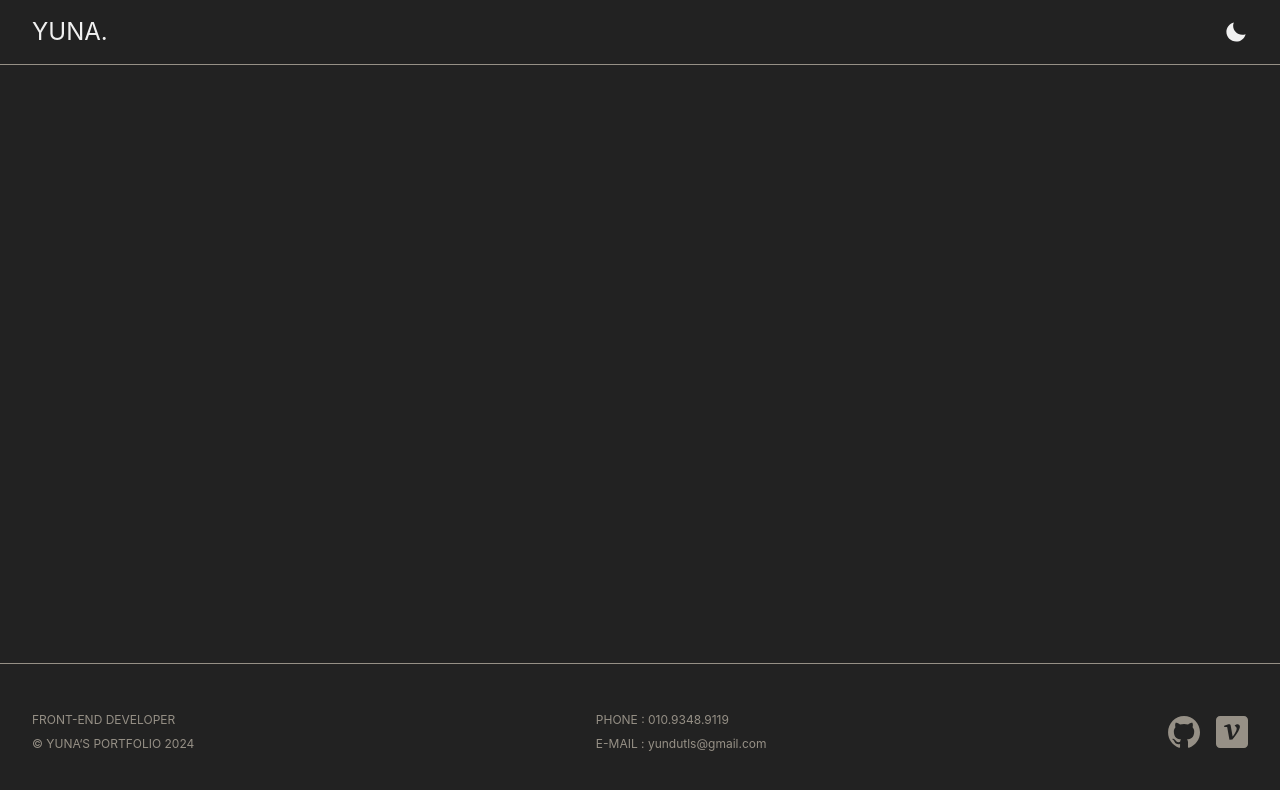
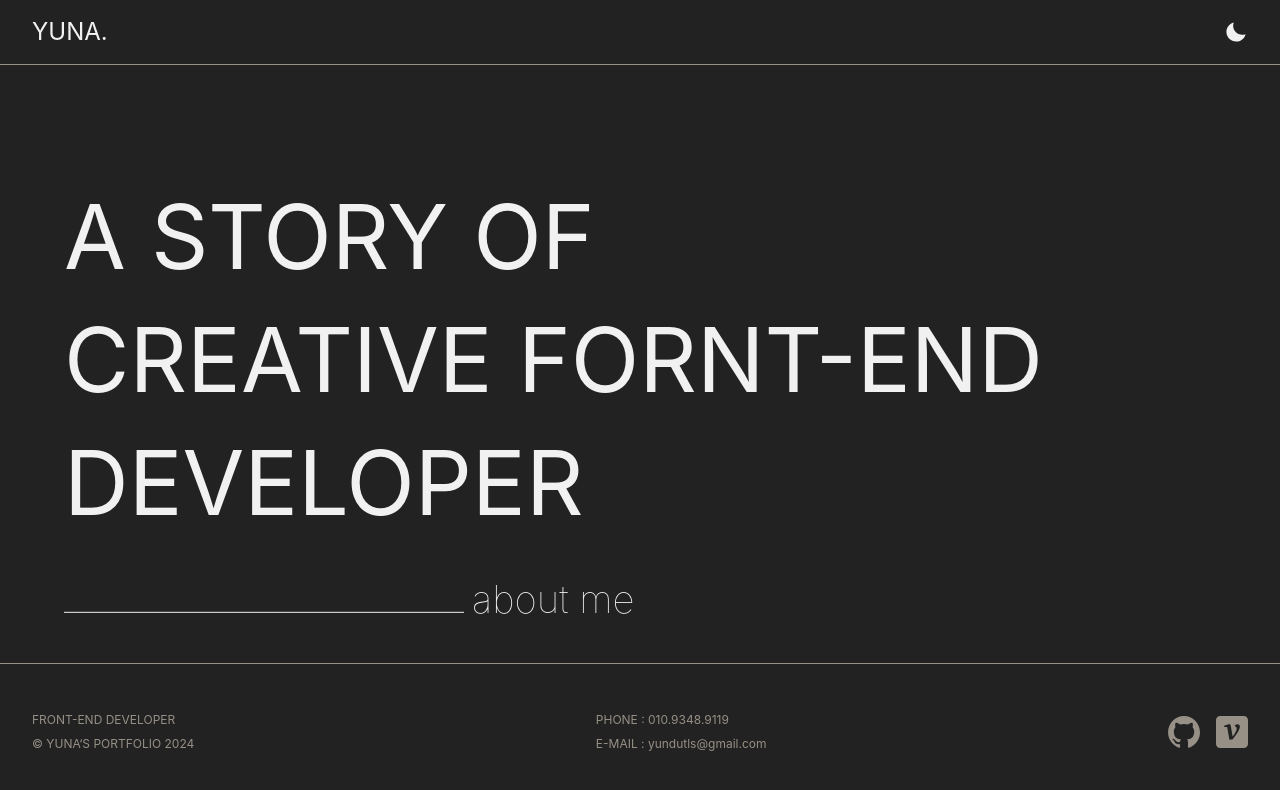
Before and after one commit to daeppang119/2024_protfolio, a Next.js app: page /about in a window 1280 px wide. Shown: the top 790 px of the page. Built offline with nearby package versions, Linux system fonts and the light colour scheme; no server answers.

Commit message:
about me 추가

```diff
--- a/src/app/_components/Footer.tsx
+++ b/src/app/_components/Footer.tsx
@@ -5,7 +5,7 @@ import VelogSvg from "../_svg/VelogSvg";
 
 export default function Footer() {
   return (
-    <footer className="animate-actFooterFadeIn absolute bottom-0 z-10 w-full translate-y-[137px] bg-white text-xs dark:bg-black">
+    <footer className="animate-actFooterFadeIn absolute bottom-0 z-10 w-full translate-y-[125px] bg-white text-xs dark:bg-black">
       <div className="flex flex-wrap  items-center justify-between border-t border-[#969086] px-[32px] py-[48px] text-[#969086]">
         <div>
           <ul className="uppercase">
--- a/src/app/about/page.tsx
+++ b/src/app/about/page.tsx
@@ -6,10 +6,25 @@ export const metadata: Metadata = {
 
 export default function About() {
   return (
-    <div>
-      <h2 className="h-0 w-0 overflow-hidden indent-[-9999px] leading-[0px]">
-        about
-      </h2>
-    </div>
+    <>
+      <section className="h-screen p-[32px]">
+        <h2 className="h-0 w-0 overflow-hidden indent-[-9999px] leading-[0px]">
+          about
+        </h2>
+        <div className="absolute left-[5vw] top-1/2 translate-y-[-50%] text-[7vw] uppercase leading-snug text-[#6f674a] dark:text-white">
+          <p>a story of</p>
+          <p>creative fornt-end</p>
+          <p>developer</p>
+          <div className="mt-7 text-[3vw]">
+            <span className="inline-block h-px w-[400px] dark:bg-white"></span>
+            <p className="inline-block pl-2 font-thin lowercase dark:text-white">
+              about me
+            </p>
+          </div>
+        </div>
+      </section>
+      <section className="h-screen p-[32px]"></section>
+      <section className="h-screen p-[32px]"></section>
+    </>
   );
 }
```
